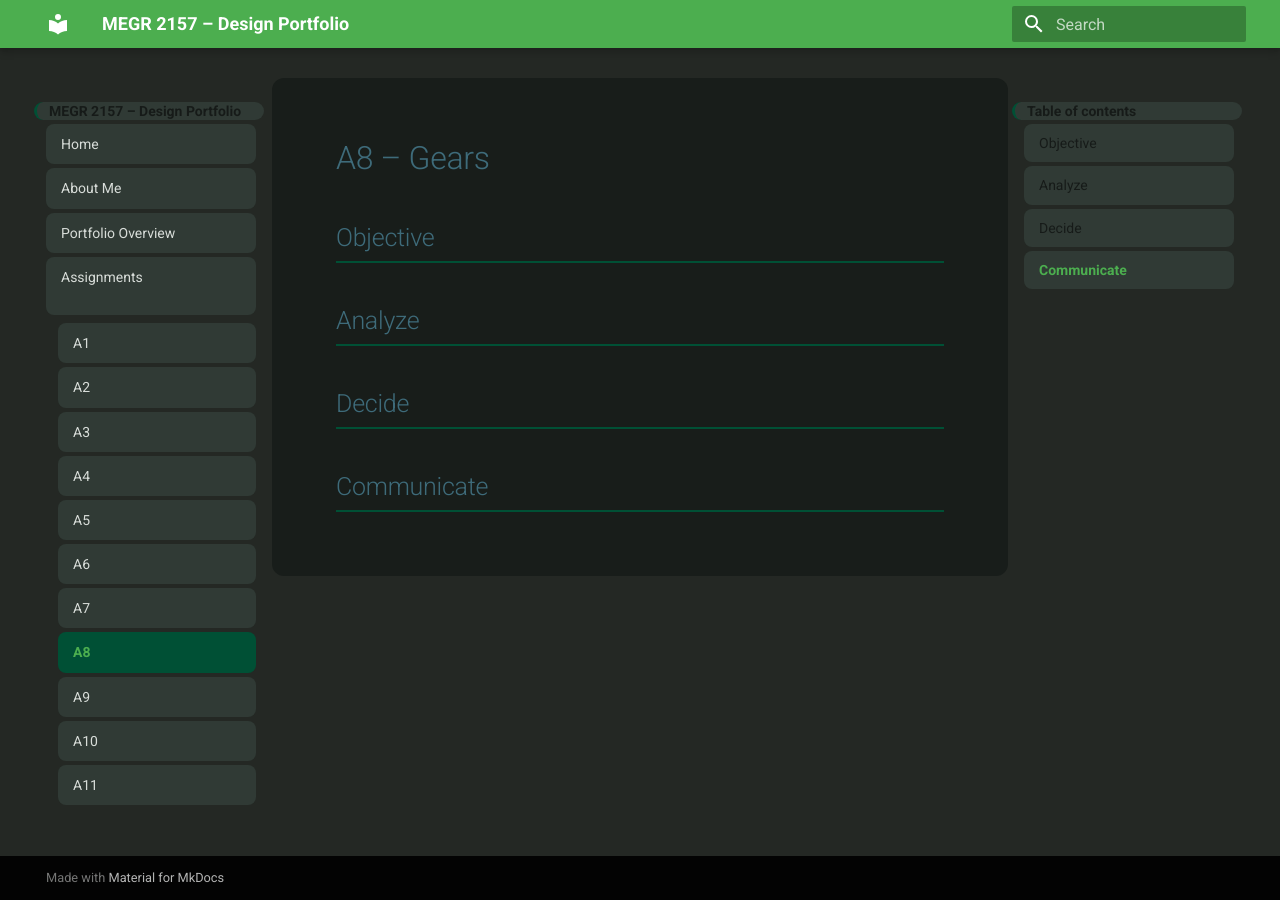
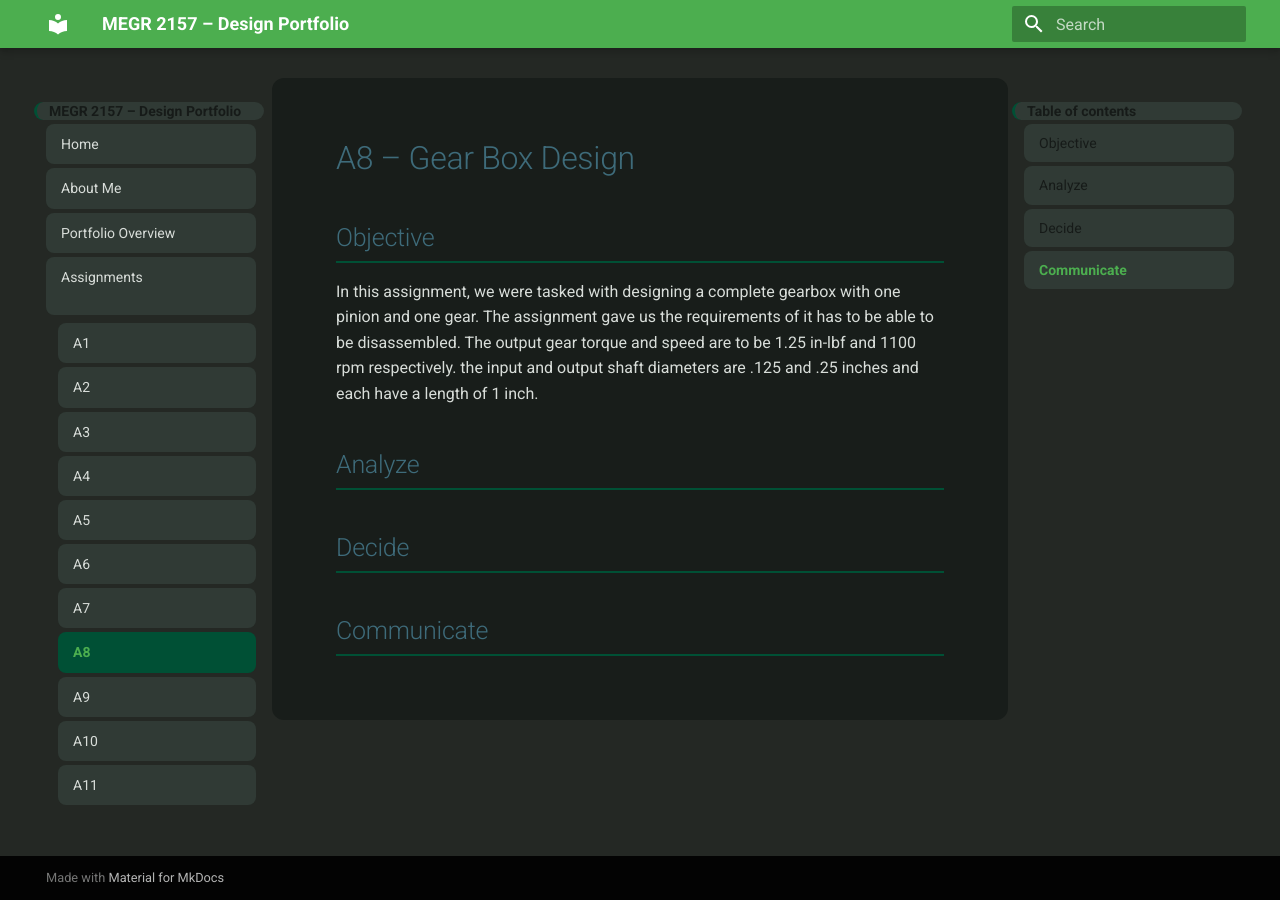
Before and after one commit to LandonToepfer/megr2157-portfolio, an MkDocs documentation site: the page built from docs/assignments/A08/index.md, in a window 1280 px wide. Built offline with MkDocs 1.6.1 and Material for MkDocs 9.7.7, drawn with Linux system fonts in a browser that asks for light colours.

Commit message:
Update index.md

```diff
--- a/docs/assignments/A08/index.md
+++ b/docs/assignments/A08/index.md
@@ -1,6 +1,8 @@
-# A8 – Gears
+# A8 – Gear Box Design
 
 ## Objective
+In this assignment, we were tasked with designing a complete gearbox with one pinion and one gear. The assignment gave us the requirements of it has to be able to be disassembled. The output gear torque and speed are to be 1.25 in-lbf and 1100 rpm respectively. the input and output shaft diameters are .125 and .25 inches and each have a length of 1 inch.
+
 
 
 ## Analyze
```
